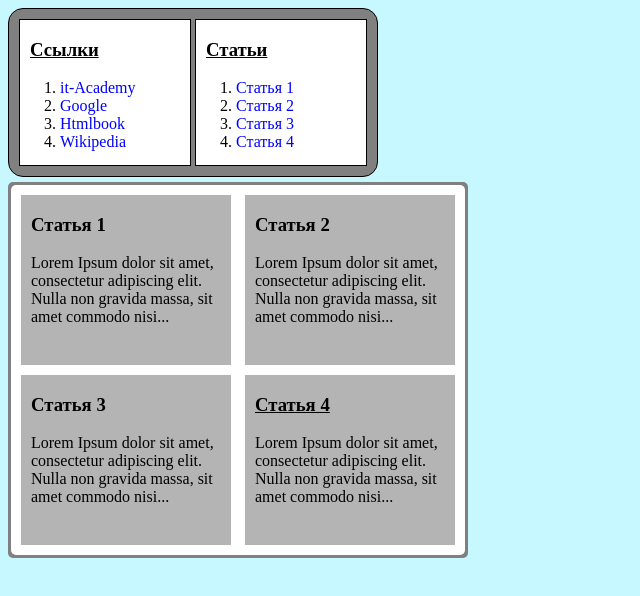
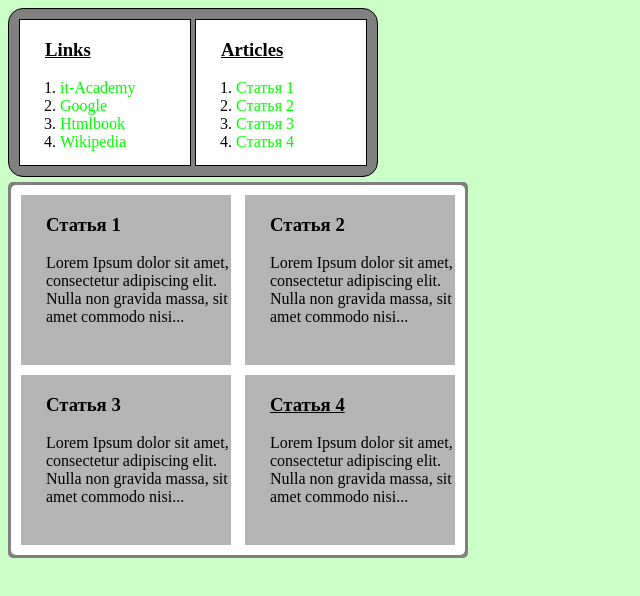
Before and after one commit to YuraKarnilovich/Homework, a plain HTML site: page table/index.html in a window 1280 px wide. Shown: the whole page, without its empty margins (0-640 px from the left). Drawn offline with Linux system fonts and the light colour scheme.

Commit message:
Add files via upload

```diff
--- a/table/index.html
+++ b/table/index.html
@@ -2,14 +2,14 @@
 <html>
 
 <head>
-    <title>zadanie7</title>
+    <title>Example4</title>
     <link rel="stylesheet" type="text/css" href="style.css">
 
 <body>
     <div>
         <div class="backgorund-links">
             <div class="links">
-                <h3 class="under">Ссылки</h3>
+                <h3 class="under">Links</h3>
                 <ol>
 
                     <li> <a href="https://www.it-academy.by/">it-Academy</a></li>
@@ -21,7 +21,7 @@
             </div>
 
             <div class="links">
-                <h3 class="under">Статьи</h3>
+                <h3 class="under">Articles</h3>
                 <ol>
 
                     <li> <a href="#s1">Статья 1</a></li>
--- a/table/style.css
+++ b/table/style.css
@@ -1,5 +1,5 @@
 body {
-    background-color: rgb(199, 247, 255);
+    background-color: rgb(203, 255, 199);
 }
 
 .under {
@@ -7,11 +7,11 @@ body {
 }
 
 p {
-    padding-left: 10px;
+    padding-left: 25px;
 }
 
 h3 {
-    padding-left: 10px;
+    padding-left: 25px;
 }
 
 h3:target {
@@ -21,7 +21,7 @@ h3:target {
 
 a {
     text-decoration: none;
-    color: blue;
+    color: rgb(0, 255, 0);
 }
 
 a:hover {
@@ -29,7 +29,7 @@ a:hover {
 }
 
 a:active {
-    color: grey;
+    color: rgb(168, 168, 168);
 }
 
 .links {
```
